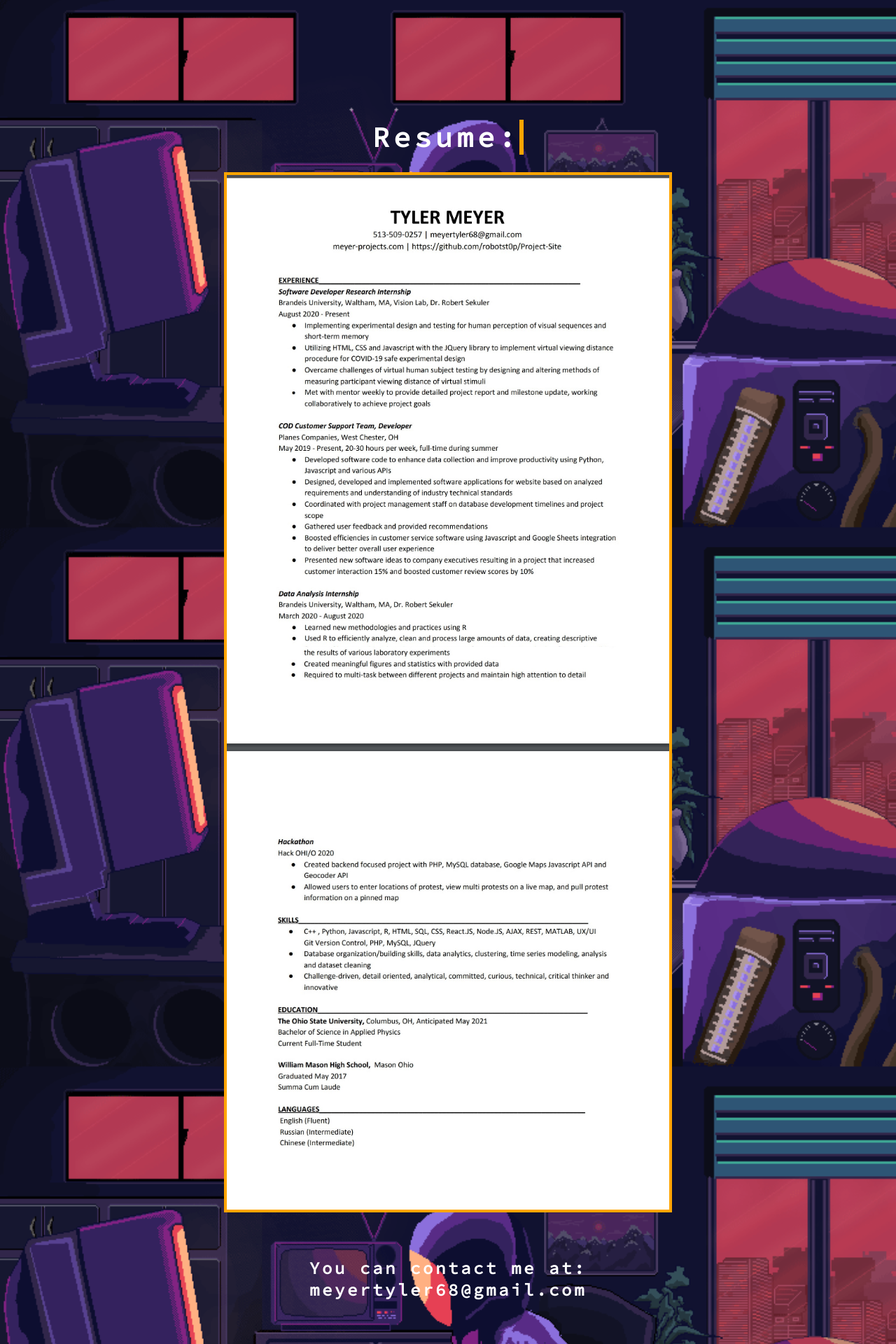
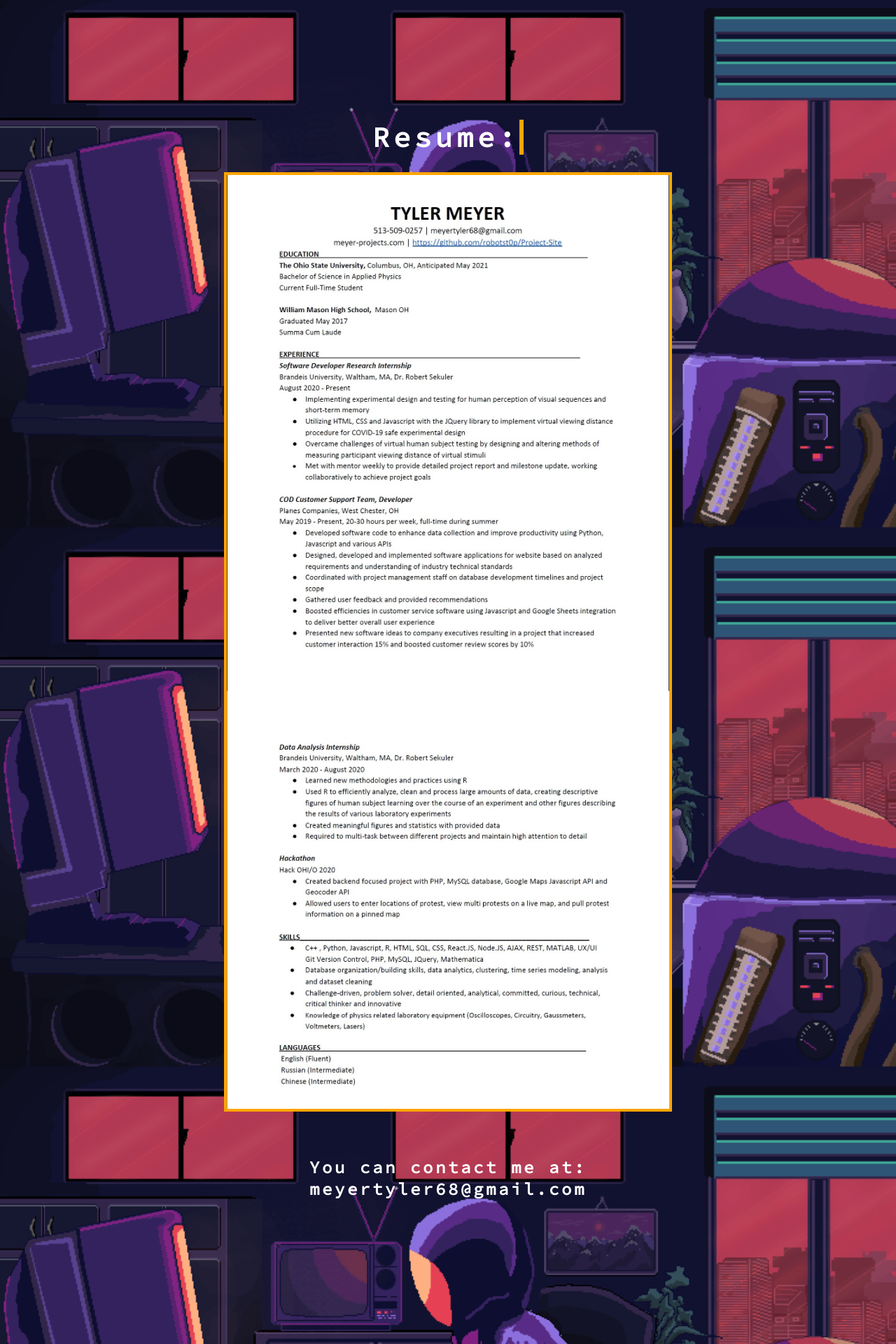
Before and after one commit to robotst0p/Project-Site, a PHP site: page / in a window 1280 px wide. Shown: the part 1558-3478 px from the top of the page at 70% size. Run offline with PHP 8.4, Linux system fonts and the light colour scheme.

Commit message:
Updated Resume and Border Styling

```diff
--- a/About Page/about_styles.css
+++ b/About Page/about_styles.css
@@ -324,18 +324,6 @@
   margin-right: auto;
   width: 50%;
   border: 4px orange solid;
-  border-bottom: none;
-  border-top: none;
-}
-
-#resume-image3 {
-  margin-top: 0%;
-  width: 50%;
-  display: block;
-  margin-left: auto;
-  margin-right: auto;
-  width: 50%;
-  border: 4px orange solid;
   border-top: none;
 }
 
--- a/index.html
+++ b/index.html
@@ -31,7 +31,6 @@
             <div>
                 <img id = "resume-image" src = "About Page/images/resume.jpg">
                 <img id = "resume-image2" src = "About Page/images/resume2.jpg">
-                <img id = "resume-image3" src = "About Page/images/resume3.jpg">
             </div>
 
             <div id = "contact-info-greeting">
```
Also changed, not shown: About Page/images/resume.jpg, About Page/images/resume2.jpg.
